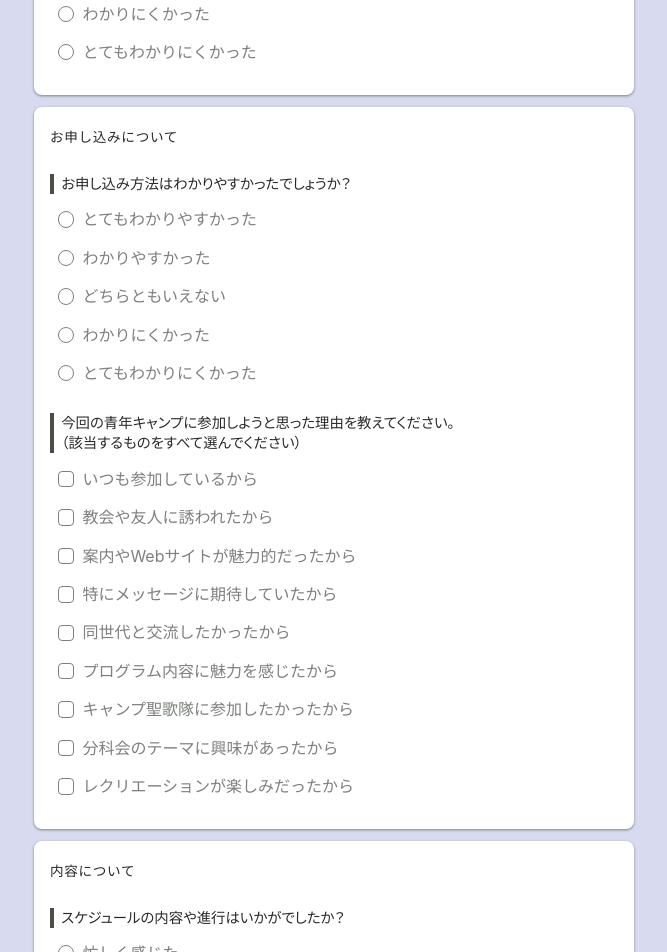
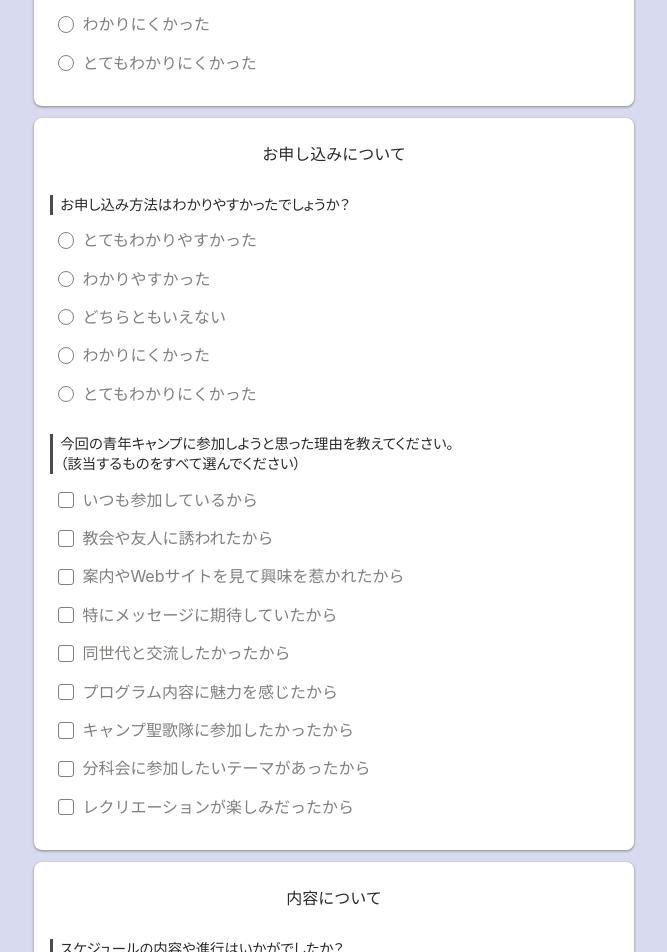
Before and after one commit to axunion/nitonabbc-form, a Nuxt app: page /survey/202505 in a window 1280 px wide. Shown: the part 920-1872 px from the top of the page, without its empty margins (306-973 px from the left). Built offline with nearby package versions, Linux system fonts and the light colour scheme; no server answers.

Commit message:
feat: update styles and labels for improved clarity and consistency in survey components

```diff
--- a/app/components/AppInputCheckbox.vue
+++ b/app/components/AppInputCheckbox.vue
@@ -66,8 +66,7 @@ const model = defineModel<string[]>();
 
 .s {
   border: var(--color-subtext) solid 1px;
-  border-radius: 4px;
-  display: inline-block;
+  border-radius: 3px;
   height: 0.9em;
   margin: 0.2em 0 0;
   width: 0.9em;
--- a/app/components/AppInputRadio.vue
+++ b/app/components/AppInputRadio.vue
@@ -58,7 +58,6 @@ const model = defineModel<string>();
   border-radius: 50%;
   box-shadow: inset 0 0 0 3px white;
   content: '';
-  display: inline-block;
   height: 0.9em;
   width: 0.9em;
 }
--- a/app/components/FormBox.vue
+++ b/app/components/FormBox.vue
@@ -1,7 +1,17 @@
+<script setup lang="ts">
+type Props = {
+    label?: string;
+};
+
+withDefaults(defineProps<Props>(), {
+    label: "",
+});
+</script>
+
 <template>
     <div class="box">
-        <div class="label">
-            <slot name="label"></slot>
+        <div class="label" v-if="label">
+            {{ label }}
         </div>
 
         <slot></slot>
--- a/app/pages/survey/202505.vue
+++ b/app/pages/survey/202505.vue
@@ -62,7 +62,7 @@ useHead({
         </AppCard>
 
         <FormBox>
-          <template #label>お知らせについて</template>
+          <h2 class="h2">お知らせについて</h2>
 
           <p class="question">ご案内はわかりやすかったでしょうか？</p>
           <AppInputRadio name="noticeClarity" :items="[
@@ -91,7 +91,7 @@ useHead({
         </FormBox>
 
         <FormBox>
-          <template #label>お申し込みについて</template>
+          <h2 class="h2">お申し込みについて</h2>
 
           <p class="question">お申し込み方法はわかりやすかったでしょうか？</p>
           <AppInputRadio name="entryClarity" :items="[
@@ -109,18 +109,18 @@ useHead({
           <AppInputCheckbox name="participationReason" :items="[
             { label: 'いつも参加しているから', value: 'いつも参加しているから' },
             { label: '教会や友人に誘われたから', value: '教会や友人に誘われたから' },
-            { label: '案内やWebサイトが魅力的だったから', value: '案内やWebサイトが魅力的だったから' },
+            { label: '案内やWebサイトを見て興味を惹かれたから', value: '案内やWebサイトを見て興味を惹かれたから' },
             { label: '特にメッセージに期待していたから', value: '特にメッセージに期待していたから' },
             { label: '同世代と交流したかったから', value: '同世代と交流したかったから' },
             { label: 'プログラム内容に魅力を感じたから', value: 'プログラム内容に魅力を感じたから' },
             { label: 'キャンプ聖歌隊に参加したかったから', value: 'キャンプ聖歌隊に参加したかったから' },
-            { label: '分科会のテーマに興味があったから', value: '分科会のテーマに興味があったから' },
+            { label: '分科会に参加したいテーマがあったから', value: '分科会に参加したいテーマがあったから' },
             { label: 'レクリエーションが楽しみだったから', value: 'レクリエーションが楽しみだったから' },
           ]" v-model="postData.participationReason" />
         </FormBox>
 
         <FormBox>
-          <template #label>内容について</template>
+          <h2 class="h2">内容について</h2>
 
           <p class="question">スケジュールの内容や進行はいかがでしたか？</p>
           <AppInputRadio name="schedule" :items="[
@@ -206,8 +206,14 @@ useHead({
   gap: .75em;
 }
 
+.h2 {
+  font-size: 100%;
+  margin: 0;
+  text-align: center;
+}
+
 .question {
-  border-left: var(--color-divider) solid 4px;
+  border-left: var(--color-divider) solid 3px;
   font-size: 90%;
   line-height: 1.4;
   margin: 2em 0 1em;
```
